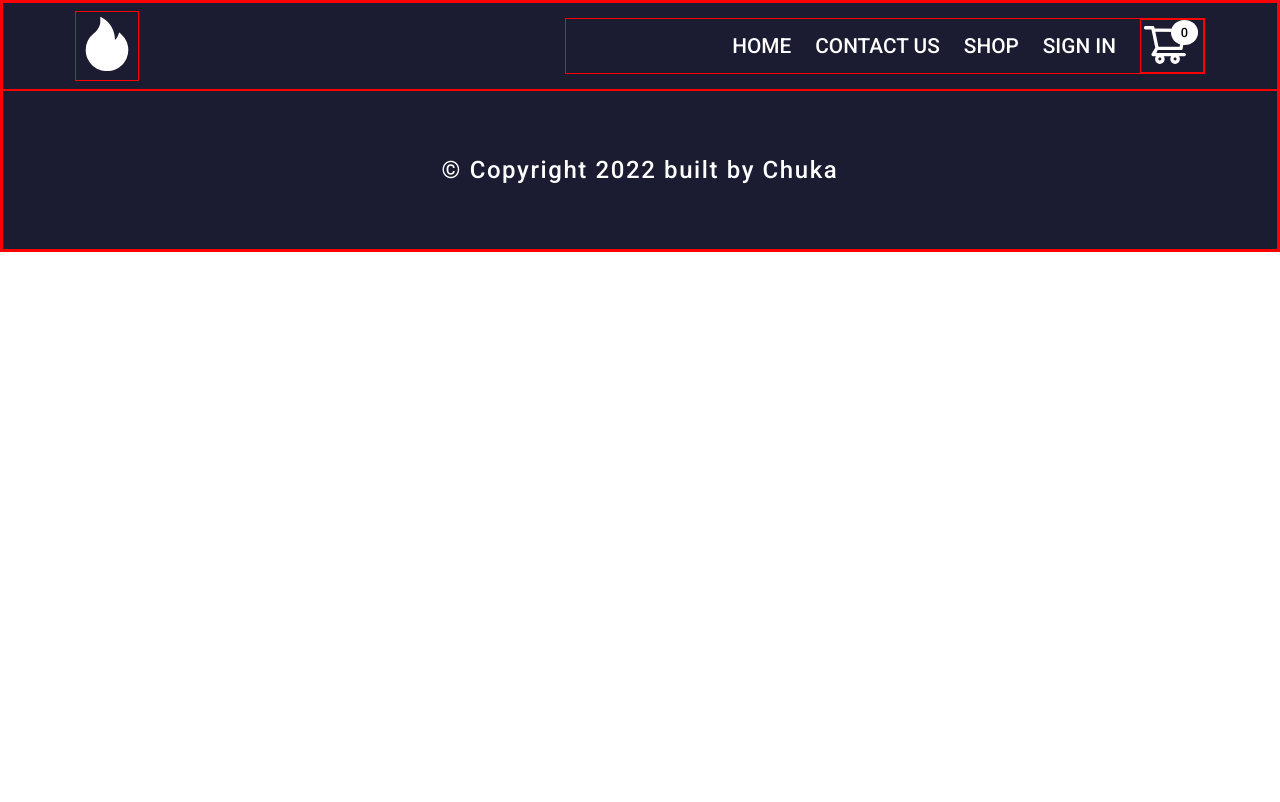
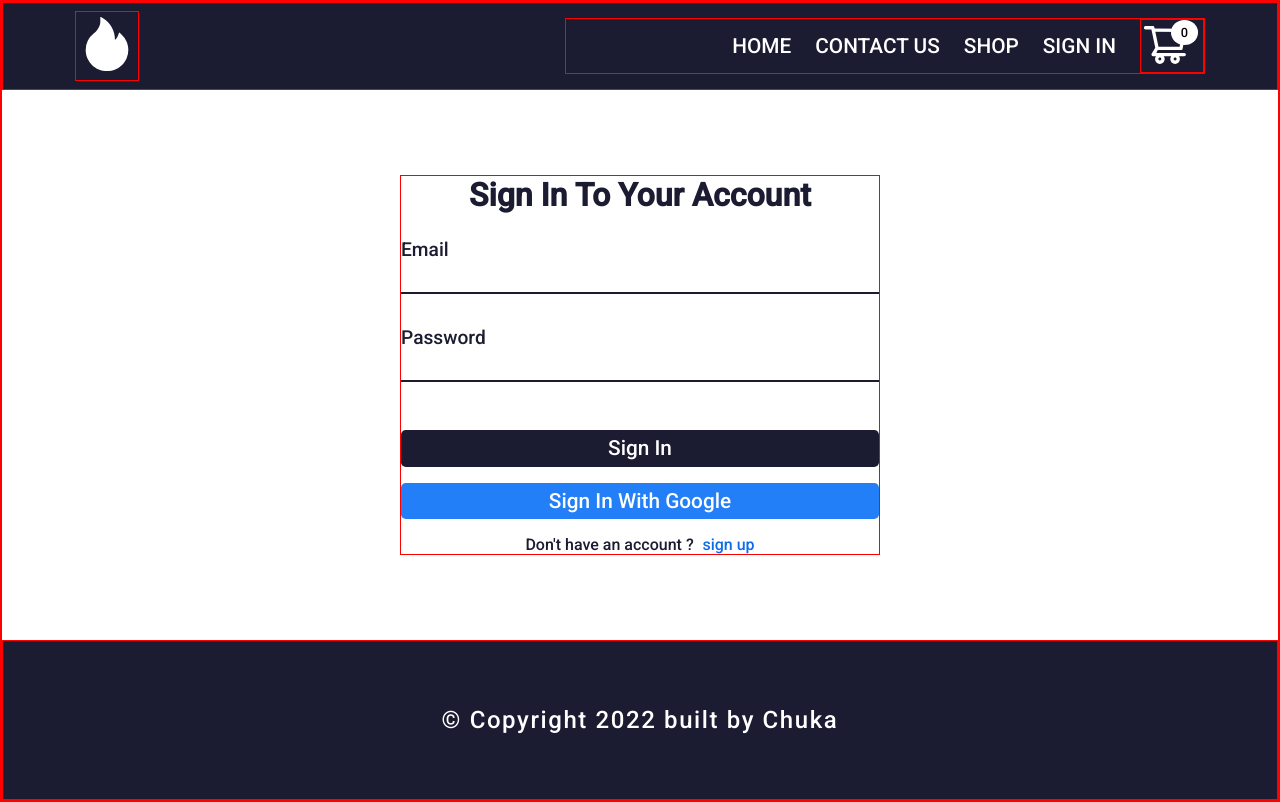
Before and after one commit to Doziechuks/e-commerce, a React (Create React App) app: page /signin in a window 1280 px wide. Built offline with nearby package versions, Linux system fonts and the light colour scheme; no server answers.

Commit message:
created my sign in component and also created reusable forminput and custom button respectively

```diff
--- a/src/App.js
+++ b/src/App.js
@@ -3,6 +3,7 @@ import classes from './app.module.css';
 import Navbar from './components/navbar/navbar';
 import Footer from './components/footer/footer';
 import Homepage from './pages/homePage/homePage';
+import SignInPage from './pages/signIn/signin';
 
 import { Switch, Route } from 'react-router-dom';
 
@@ -11,7 +12,8 @@ function App() {
     <div className={classes.wrapper}>
       <Navbar />
       <Switch>
-        <Route exact path='/' component={Homepage} />
+        <Route exact path="/" component={Homepage} />
+        <Route exact path="/signin" component={SignInPage} />
       </Switch>
       <Footer />
     </div>
--- a/src/app.module.css
+++ b/src/app.module.css
@@ -18,4 +18,9 @@ body{
 .wrapper{
   border: 1px red solid;
   width: 100%;
+  display: flex;
+  flex-direction: column;
+  align-items: center;
+  justify-content: space-between;
+  min-height: 100vh;
 }
--- /dev/null
+++ b/src/components/customButton/customButton.jsx
@@ -0,0 +1,14 @@
+import classes from "./customButton.module.css";
+
+const CustomButton = ({ children, isGoogle, ...otherProps }) => {
+  return (
+    <button
+      className={`${classes.button} ${isGoogle ? classes.google : ""}`}
+      {...otherProps}
+    >
+      {children}
+    </button>
+  );
+};
+
+export default CustomButton;
--- /dev/null
+++ b/src/components/customButton/customButton.module.css
@@ -0,0 +1,27 @@
+.button{
+  width: 100%;
+  font-size: 1.3rem;
+  outline: none;
+  text-transform: capitalize;
+  padding: 0.4rem;
+  border: none;
+  border-radius: 0.3rem;
+  background-color: #1b1b32;
+  color: #fff;
+  margin-top: 1rem;
+  cursor: pointer;
+  transition: 0.3s ease-in-out;
+}
+.button:hover{
+  background-color: #fff;
+  border: 1px #1b1b32 solid;
+  color: #1b1b32;
+}
+.google{
+  background-color: #237ff8;
+}
+.google:hover{
+  background-color: #0f6ce7;
+  color: #fff;
+  border: none;
+}
--- /dev/null
+++ b/src/components/formInput/formInput.jsx
@@ -0,0 +1,12 @@
+import classes from './formInput.module.css';
+
+const FormInput = ({ label, ...otherProps }) => {
+  return (
+    <div className={classes.wrapper}>
+      <label className={classes.label}>{label}</label>
+      <input className={classes.input} {...otherProps} />
+    </div>
+   );
+}
+
+export default FormInput;
--- /dev/null
+++ b/src/components/formInput/formInput.module.css
@@ -0,0 +1,21 @@
+.wrapper{
+  width: 100%;
+  display: flex;
+  flex-direction: column;
+  align-items: flex-start;
+  justify-content: center;
+  margin-bottom: 2em;
+}
+.label{
+  text-transform: capitalize;
+  font-size: 1.2rem;
+  color: #1b1b32;
+  margin-bottom: 0.5rem;
+}
+.input{
+  width: 100%;
+  font-size: 1.2rem;
+  outline: none;
+  border: none;
+  border-bottom: 2px #1b1b32 solid;
+}
--- /dev/null
+++ b/src/pages/signIn/signin.jsx
@@ -0,0 +1,23 @@
+import classes from './signin.module.css';
+import { useHistory } from 'react-router-dom';
+
+import FormInput from '../../components/formInput/formInput';
+import CustomButton from '../../components/customButton/customButton';
+
+const SignInPage = () => {
+  const history = useHistory();
+  return (
+    <div className={classes.wrapper}>
+      <h1 className={classes.title}>sign in to your account</h1>
+      <form className={classes.form}>
+        <FormInput type="email" label="email" required />
+        <FormInput type="password" label="password" required />
+        <CustomButton type="submit">sign in</CustomButton>
+        <CustomButton isGoogle>sign in with google</CustomButton>
+      </form>
+      <p className={classes.signup}>Don't have an account ? <span onClick={() => history.push('/signup')}>sign up</span></p>
+    </div>
+  );
+}
+
+export default SignInPage;
--- /dev/null
+++ b/src/pages/signIn/signin.module.css
@@ -0,0 +1,33 @@
+.wrapper{
+  border: 1px red solid;
+  width: 100%;
+  max-width: 30rem;
+}
+.form{
+  width: 100%;
+}
+.title{
+  margin-bottom: 1.5rem;
+  text-transform: capitalize;
+  text-align: center;
+  color: #1b1b32;
+}
+.signup{
+  width: 100%;
+  text-align: center;
+  margin-top: 1rem;
+  color: #1b1b32;
+}
+.signup span{
+  cursor: pointer;
+  margin-left: 0.3rem;
+  color: #0f6ce7;
+}
+@media screen and (max-width: 650px) {
+  .wrapper{
+  padding: 1em;
+}
+.title{
+  font-size: 1.5rem;
+}
+}
```
